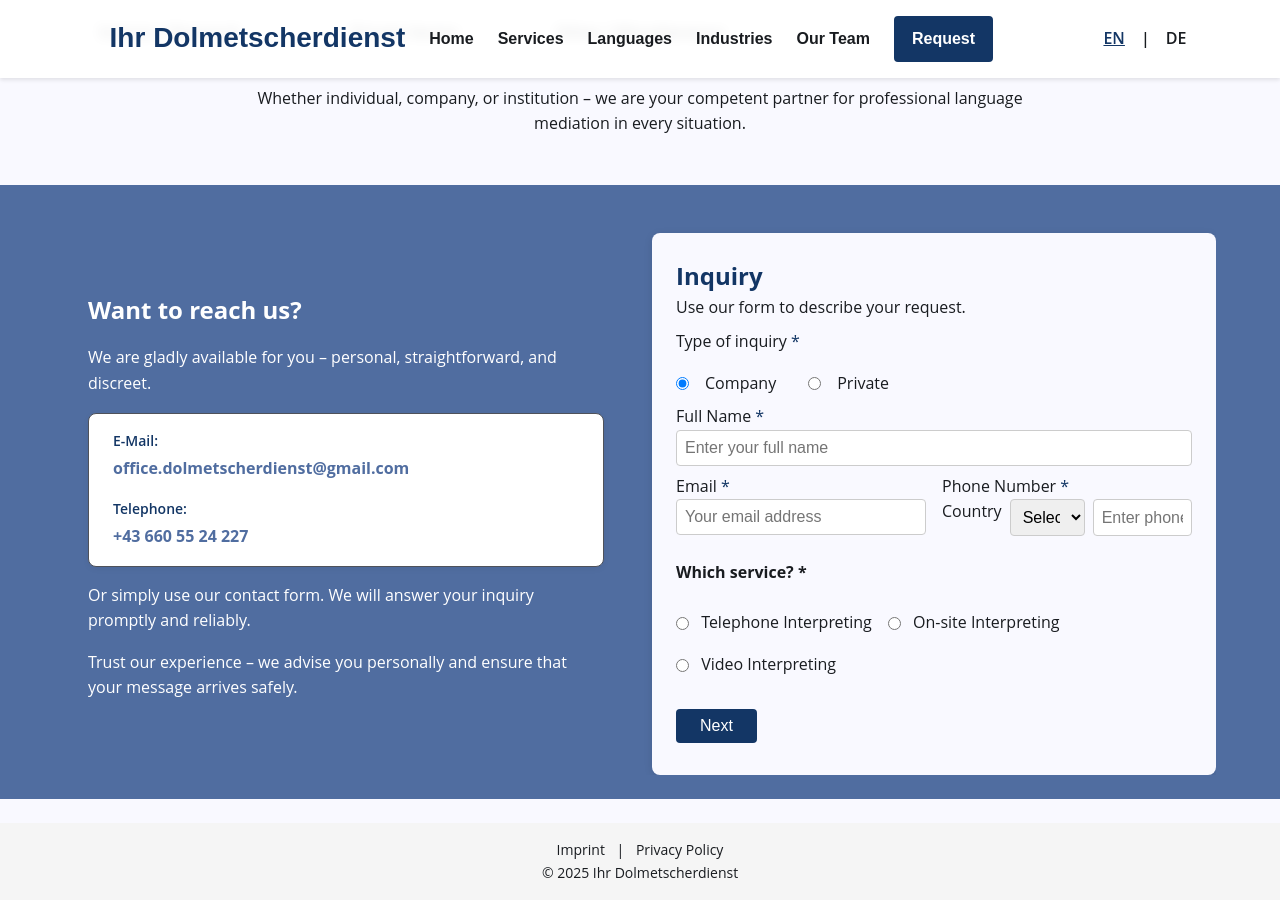
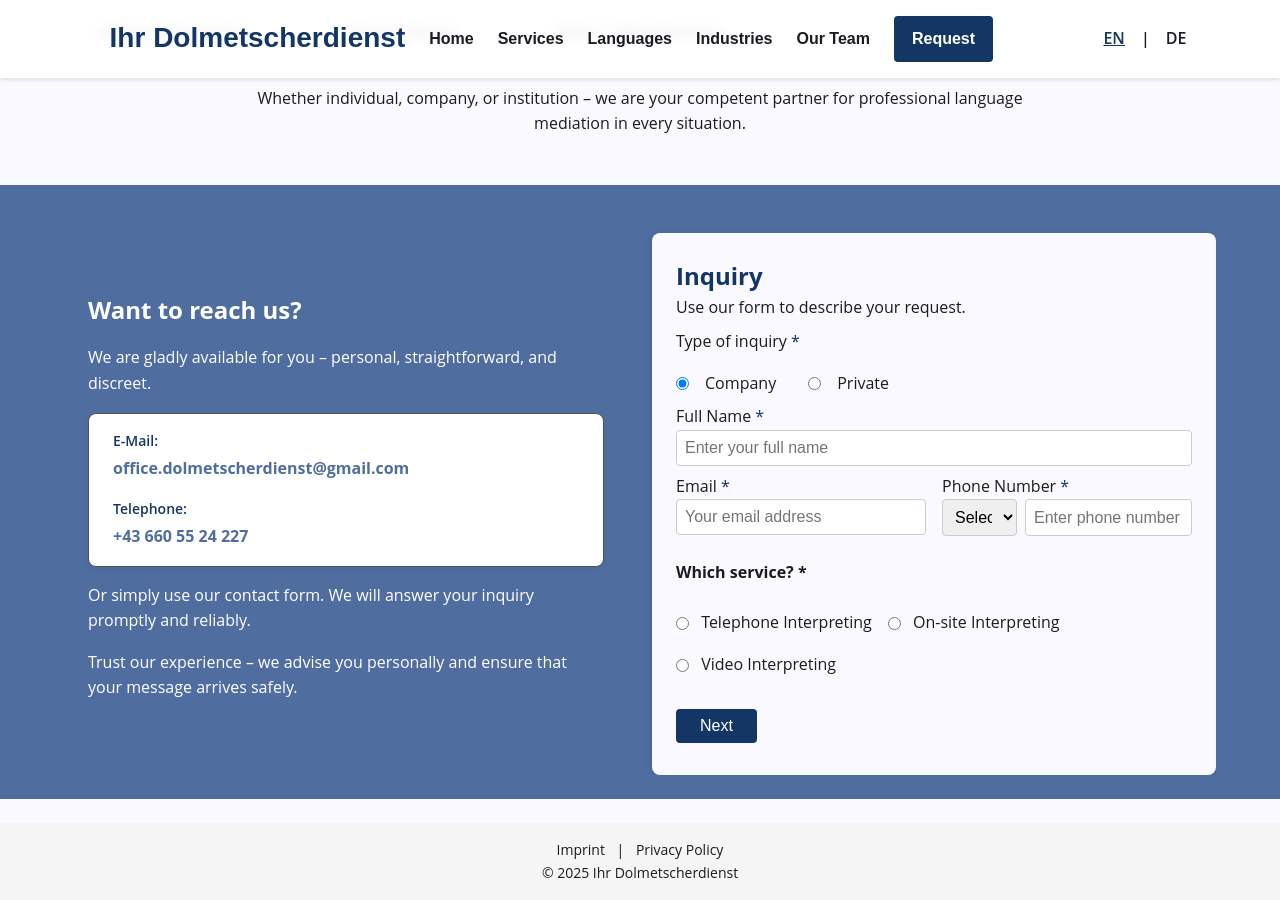
Before and after one commit to msarkaria/IhrDolmetscherdienst, a Jekyll site: the page built from en/index-en.html, in a window 1280 px wide and 900 px high, scrolled down 2114 px. Built offline with Jekyll 4.4.1, drawn with Linux system fonts in a browser that asks for light colours; nearby versions of some CDN libraries.

Commit message:
fixed country label

```diff
--- a/en/index-en.html
+++ b/en/index-en.html
@@ -247,7 +247,6 @@ lang: en
                 <div class="form-group half">
                   <label>Phone Number <span>*</span></label>
                   <div class="phone-input">
-                    <label for="countryCode">Country</label>
                     <select name="countryCode" id="countryCode" required>
                       <option value="">Select country</option>
                       <option value="+93">Afghanistan (+93)</option>
--- a/index.html
+++ b/index.html
@@ -254,7 +254,6 @@ lang: de
                   <label>Telefonnummer <span>*</span></label>
                   <div class="phone-input">
                     <select name="countryCode" id="countryCode" required>
-                      <label for="countryCode">Land</label>
 
                       <option value="">Land auswählen</option>
                       <option value="+93">Afghanistan (+93)</option>
```
